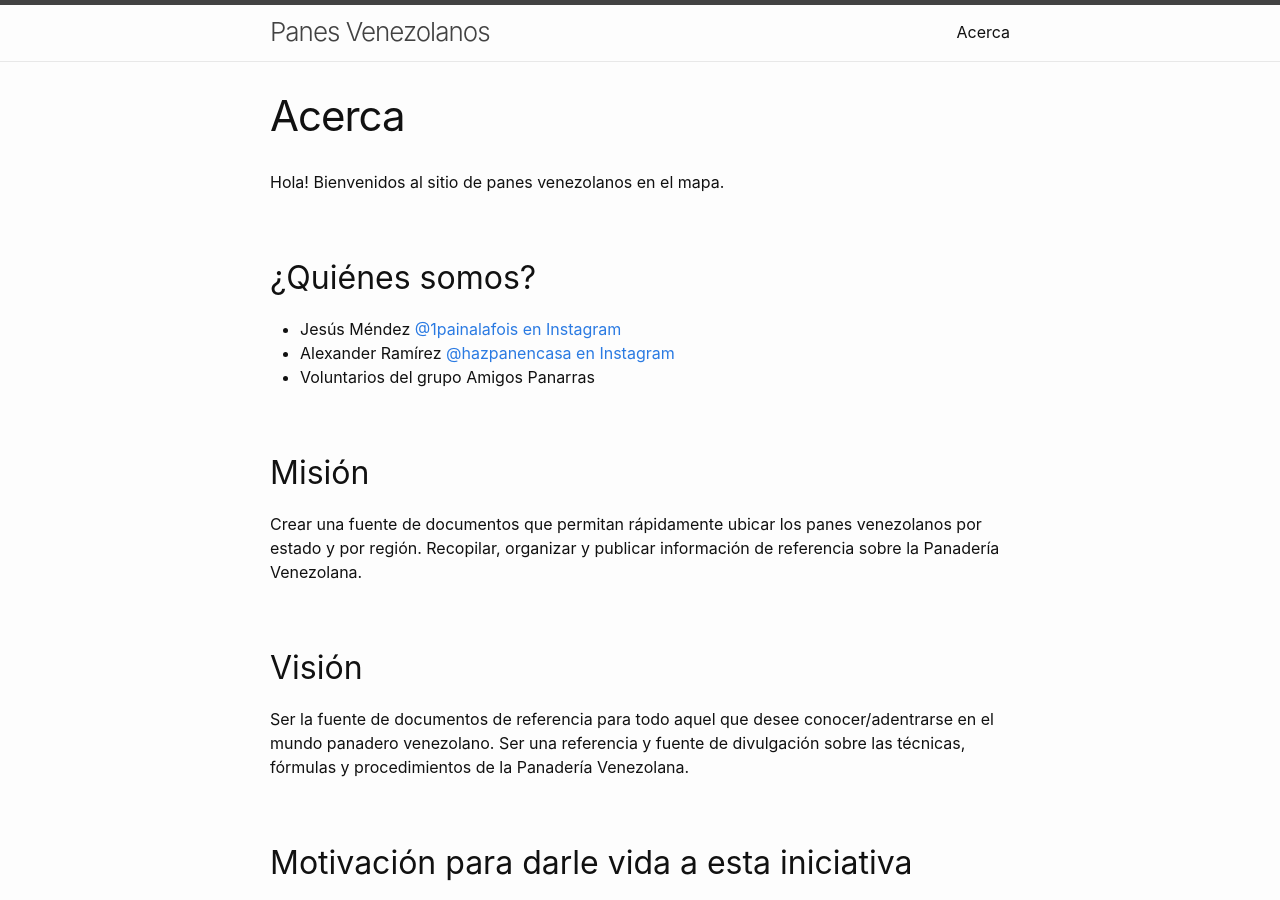
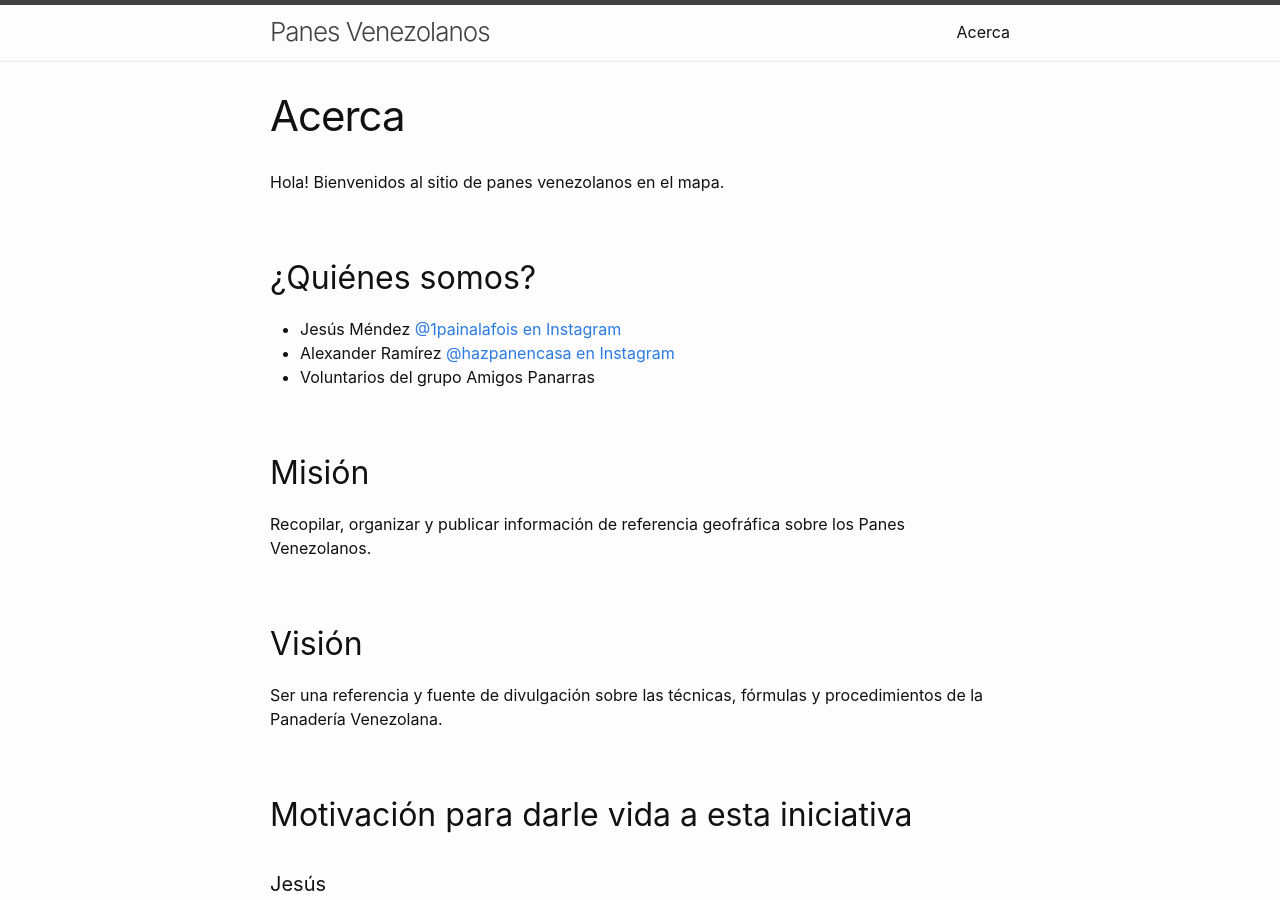
Before and after one commit to mapadepanesvenezolanos/mapadepanesvenezolanos.github.io, a Jekyll site: the page built from about.markdown, in a window 1280 px wide and 900 px high. Built offline with Jekyll 4.4.1, drawn with Linux system fonts in a browser that asks for light colours.

Commit message:
Update visión, misión

```diff
--- a/about.markdown
+++ b/about.markdown
@@ -12,11 +12,9 @@
 - Voluntarios del grupo Amigos Panarras
 
 ## Misión
-Crear una fuente de documentos que permitan rápidamente ubicar los panes venezolanos por estado y por región.
-Recopilar, organizar y publicar información de referencia sobre la Panadería Venezolana.
+Recopilar, organizar y publicar información de referencia geofráfica sobre los Panes Venezolanos.
 
 ## Visión
-Ser la fuente de documentos de referencia para todo aquel que desee conocer/adentrarse en el mundo panadero venezolano.
 Ser una referencia y fuente de divulgación sobre las técnicas, fórmulas y procedimientos de la Panadería Venezolana.
 
 ## Motivación para darle vida a esta iniciativa
```
